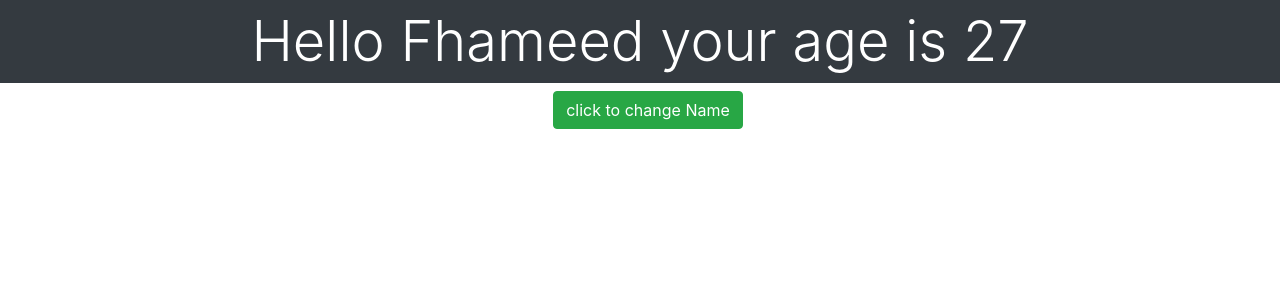
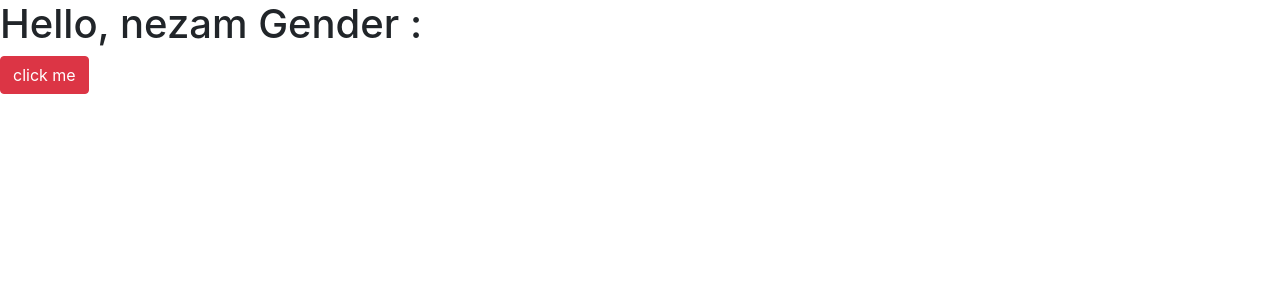
Before and after one commit to nezam0003/React-JS, a React (Create React App) app in the folder geekyshow/my-app/: page / in a window 1280 px wide. Shown: the top 300 px of the page. Built offline with nearby package versions, Linux system fonts and the light colour scheme.

Commit message:
Passing args to event handler

```diff
--- a/geekyshow/my-app/src/Event/Student.jsx
+++ b/geekyshow/my-app/src/Event/Student.jsx
@@ -3,16 +3,21 @@
 
 export default class Student extends Component {
   state = {
+    gender: "",
     name: this.props.name,
   };
-  handleClick = () => {
-    console.log("clicked", this);
+  handleClick = (gender, e) => {
+    console.log(e);
+    this.setState({ gender: "Male" });
   };
+
   render() {
     return (
       <div>
-        <h1>Hello, {this.state.name}</h1>
-        <Button onClick={this.handleClick} color="danger">
+        <h1>
+          Hello, {this.state.name} Gender : {this.state.gender}
+        </h1>
+        <Button onClick={(e) => this.handleClick(this.state.gender, e)} color="danger">
           click me
         </Button>
       </div>
```
Also changed, not shown: geekyshow/my-app/src/index.js (+4 -4 lines).
